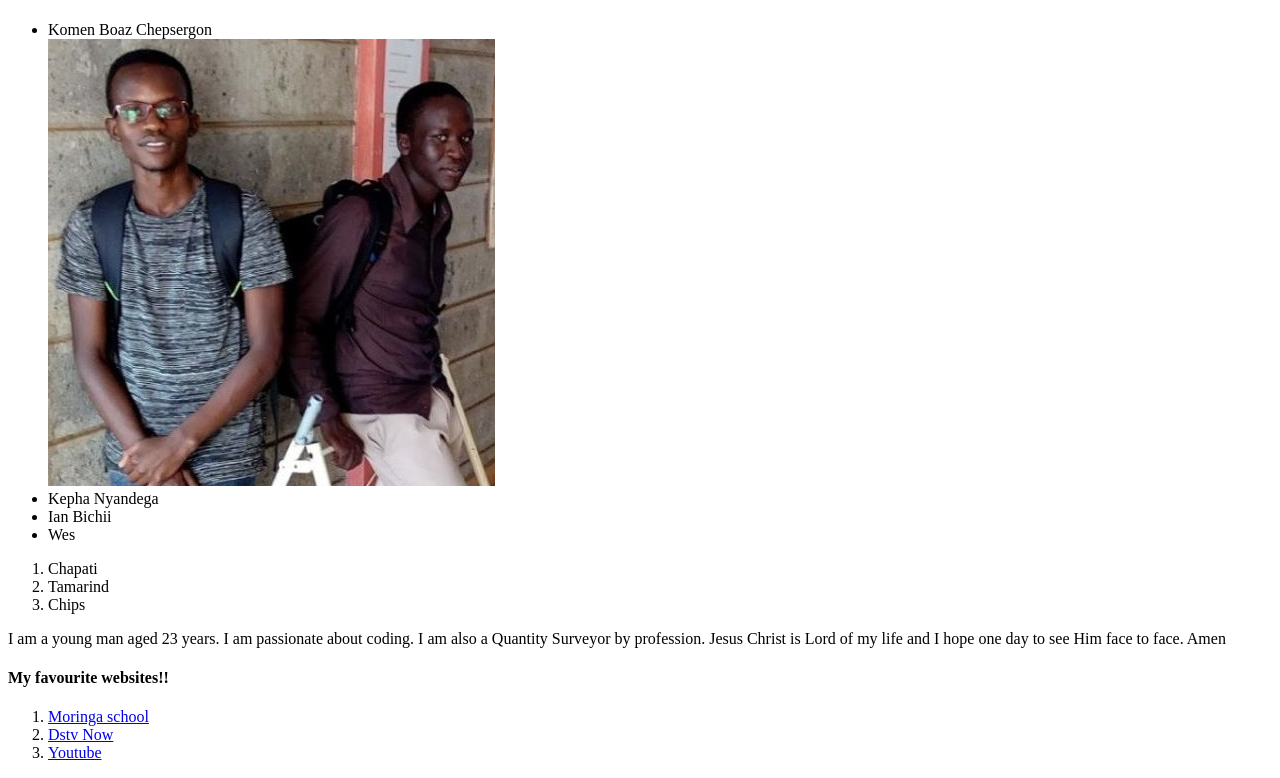
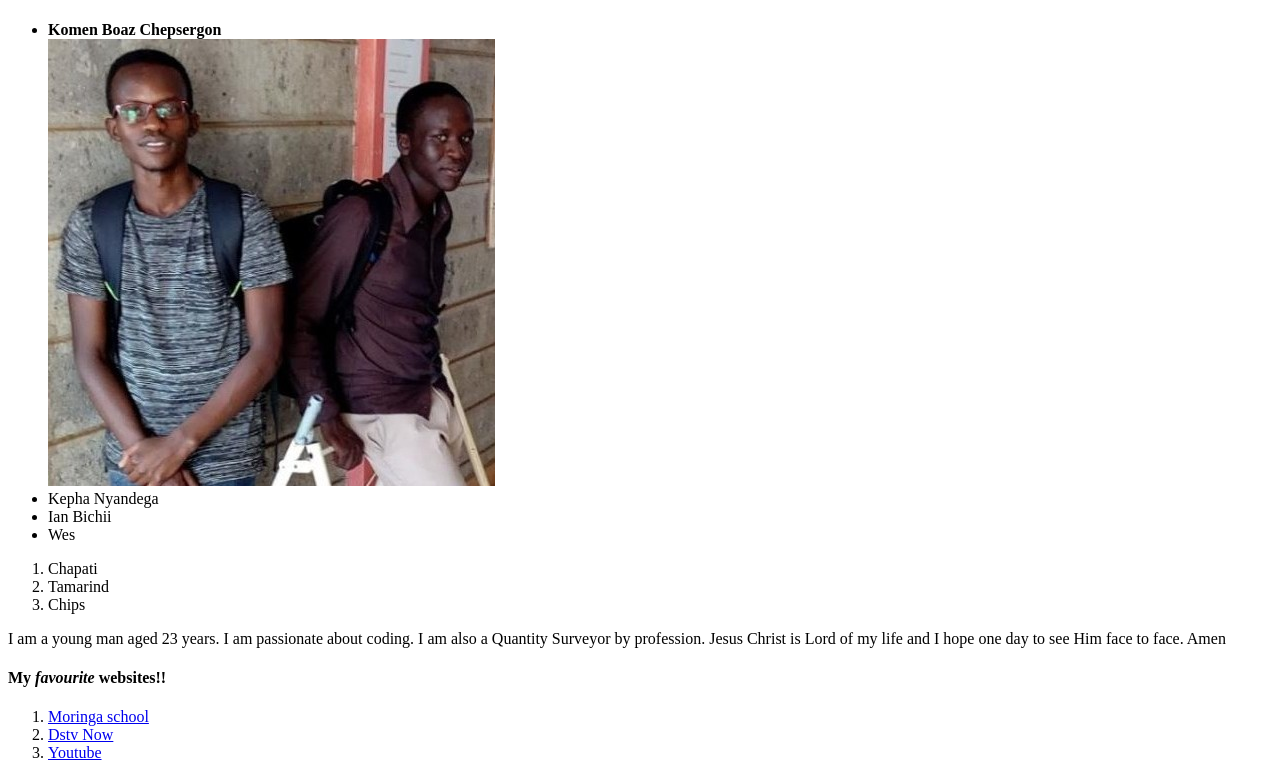
Before and after one commit to Allantuikong/my-first-website, a plain HTML site: page my-favourite-things.html in a window 1280 px wide. Shown: the part 59-837 px from the top of the page. Drawn offline with Linux system fonts and the light colour scheme.

```diff
--- a/my-favourite-things.html
+++ b/my-favourite-things.html
@@ -7,7 +7,7 @@
     <h1>I am more than a conqueror!!!</h1>
 
     <ul>
-     <Li>Komen Boaz Chepsergon</Li> <img src="images/komen.jpeg" alt="A photo of Komen and Tuikong at JKUAT">
+     <Li><strong>Komen Boaz Chepsergon</strong></Li> <img src="images/komen.jpeg" alt="A photo of Komen and Tuikong at JKUAT">
      <Li>Kepha Nyandega</Li>
      <Li>Ian Bichii</Li>
      <Li>Wes</Li>
@@ -21,7 +21,7 @@
 
     <p>I am a young man aged 23 years. I am passionate about coding. I am also a Quantity Surveyor by profession. Jesus Christ is Lord of my life and I hope one day to see Him face to face. Amen</p>
 
-    <h4>My favourite websites!!</h4>
+    <h4>My <em>favourite</em> websites!!</h4>
 
     <ol>
       <li><a href="https:/www.moringaschool.com/">Moringa school</a></li>
```
